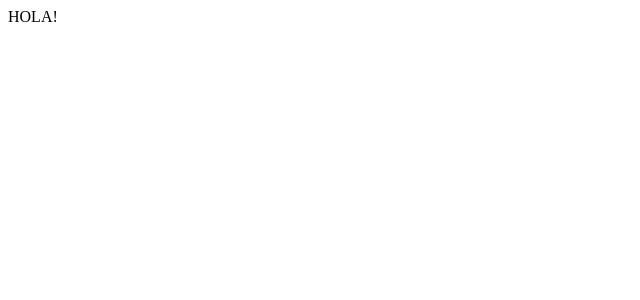
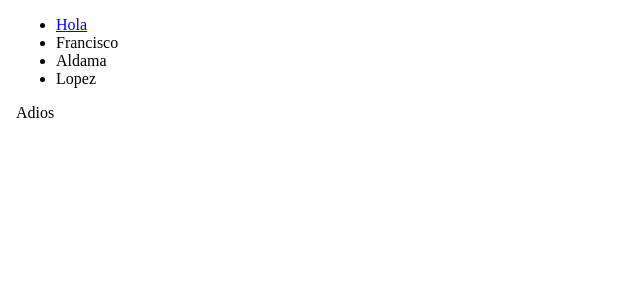
Before and after one commit to Aldama08/React, a React (Vite) app in the folder Project/00-Tickets/: page / in a window 1280 px wide. Shown: the top 300 px of the page, without its empty margins (0-640 px from the left). Built offline with nearby package versions, Linux system fonts and the light colour scheme.

Commit message:
Desicion: Agregar todo componente dentro de 'APP' o agregarlo independientemente. Hacer BD y ver API

```diff
--- /dev/null
+++ b/Project/00-Tickets/src/App.jsx
@@ -0,0 +1,17 @@
+//Hacemos una funcion y lo que renderiza
+export function App()
+{
+    return(
+       <html>
+         <body>
+            <div>
+
+            </div>
+            <footer>
+                Adios
+            </footer>
+        </body>
+       </html>
+
+    )
+}
--- /dev/null
+++ b/Project/00-Tickets/src/Header.jsx
@@ -0,0 +1,17 @@
+export function Header() {
+    return (
+        <body>
+            <header>
+                <ul>
+                    <li>
+                        <a href="https://www.facebook.com/" title="Hola">Hola </a>
+                        <i className=""> </i>
+                    </li>
+                    <li>Francisco</li>
+                    <li>Aldama</li>
+                    <li>Lopez</li>
+                </ul>
+            </header>
+        </body>
+    );
+}
--- a/Project/00-Tickets/src/main.jsx
+++ b/Project/00-Tickets/src/main.jsx
@@ -1,6 +1,18 @@
+import React from 'react'
 import { createRoot } from 'react-dom/client'
+import { App } from './App' //Importamos al componente que queremos renderizar
+import { Header } from './Header'
 
 
 const root = createRoot(document.getElementById('root'))
 
-root.render("HOLA!")
+//Componente es una funcion que devuelve un elemento
+
+
+
+root.render(
+    <React.Fragment>
+        <Header/>
+        <App/>
+    </React.Fragment>
+)
```
